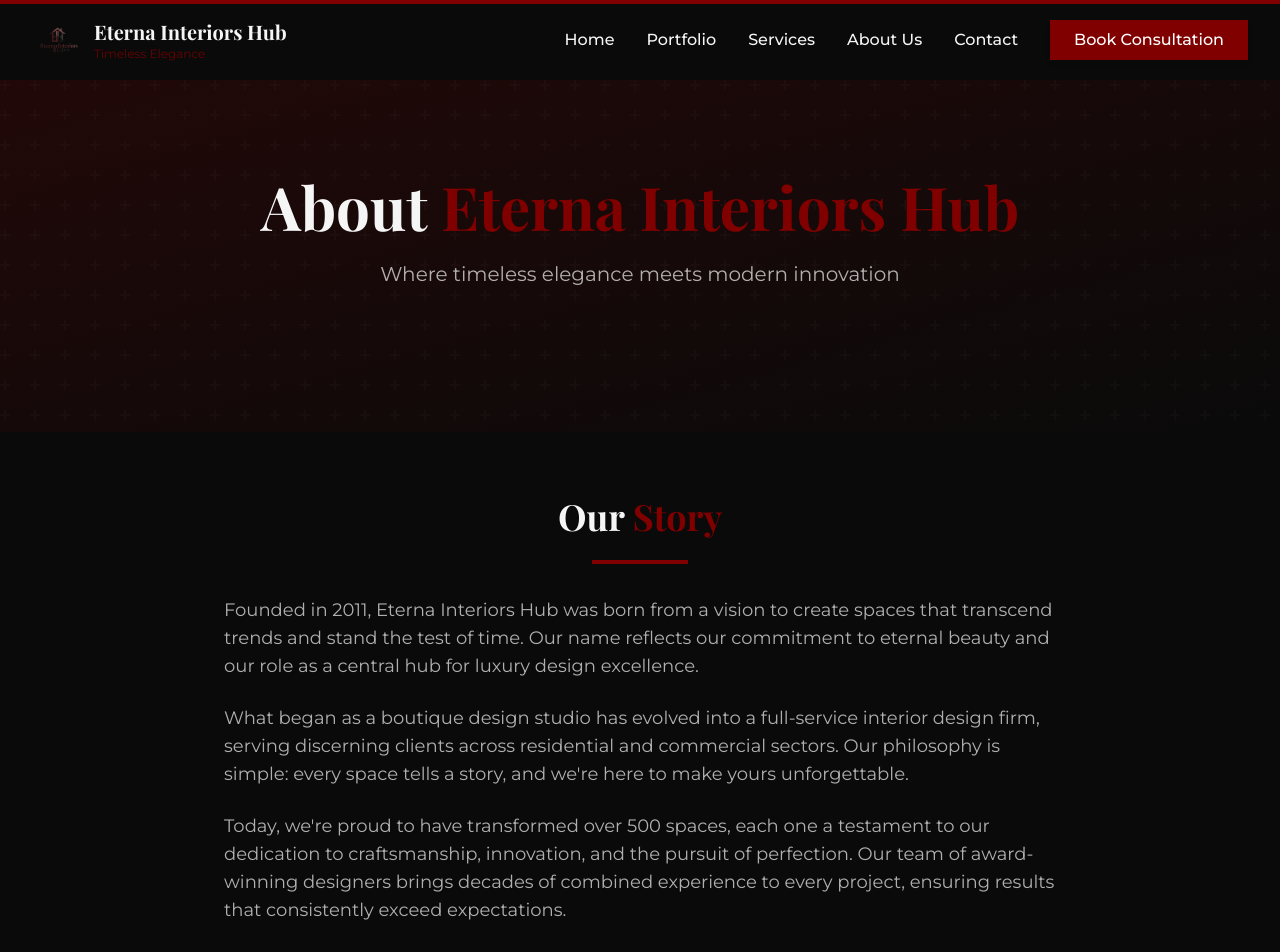
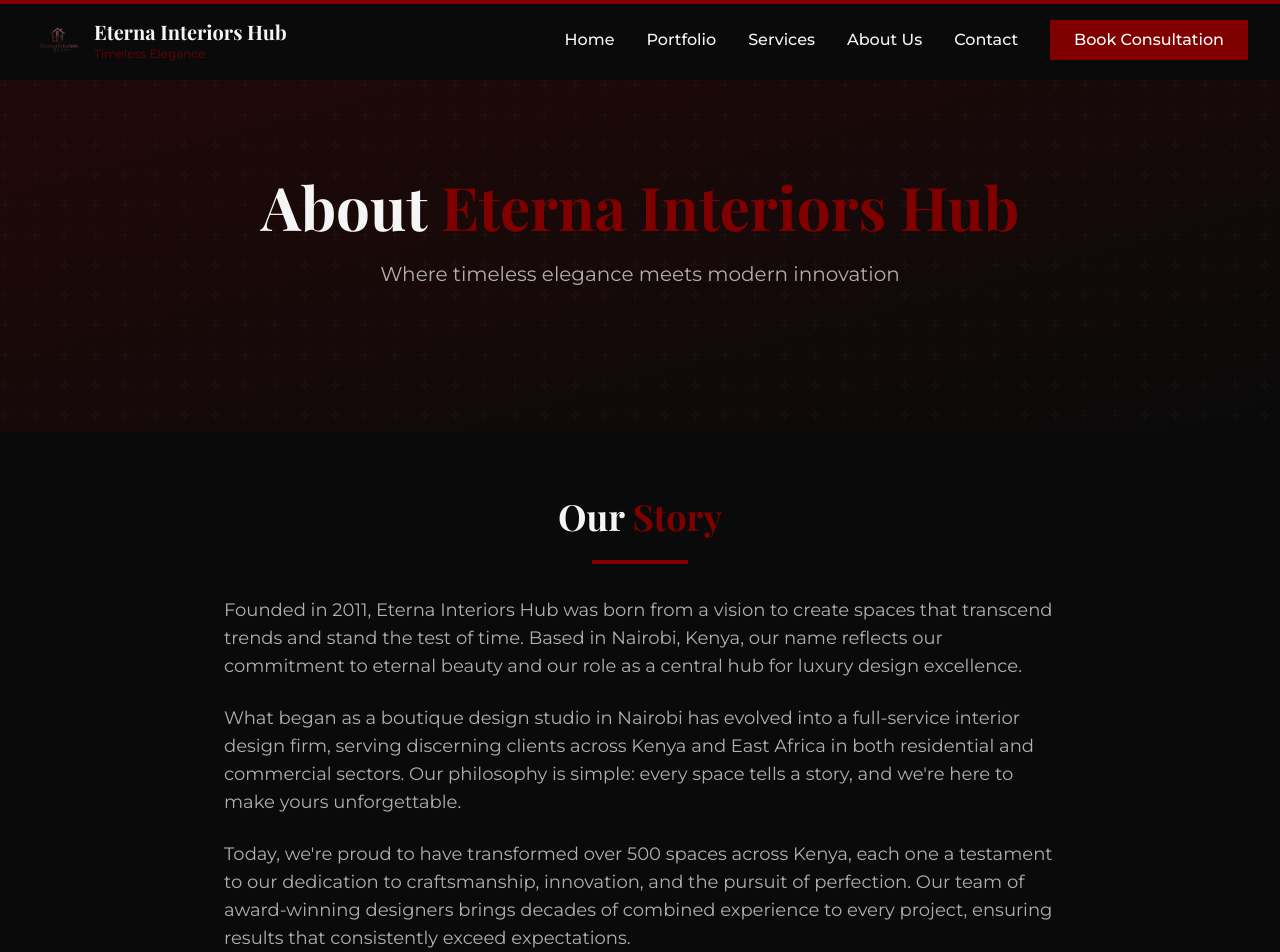
Before and after one commit to kellyworkos00-droid/eterna, a Next.js app: page /about in a window 1280 px wide. Shown: the top 952 px of the page. Built offline with nearby package versions, Linux system fonts and the light colour scheme.

Commit message:
Update company location to Nairobi, Kenya

```diff
--- a/app/about/page.tsx
+++ b/app/about/page.tsx
@@ -94,18 +94,18 @@
             <div className="space-y-6 text-eterna-accent/70 text-lg">
               <p>
                 Founded in 2011, Eterna Interiors Hub was born from a vision to create spaces
-                that transcend trends and stand the test of time. Our name reflects our
+                that transcend trends and stand the test of time. Based in Nairobi, Kenya, our name reflects our
                 commitment to eternal beauty and our role as a central hub for luxury design
                 excellence.
               </p>
               <p>
-                What began as a boutique design studio has evolved into a full-service interior
-                design firm, serving discerning clients across residential and commercial
+                What began as a boutique design studio in Nairobi has evolved into a full-service interior
+                design firm, serving discerning clients across Kenya and East Africa in both residential and commercial
                 sectors. Our philosophy is simple: every space tells a story, and we&apos;re here to
                 make yours unforgettable.
               </p>
               <p>
-                Today, we&apos;re proud to have transformed over 500 spaces, each one a testament to
+                Today, we&apos;re proud to have transformed over 500 spaces across Kenya, each one a testament to
                 our dedication to craftsmanship, innovation, and the pursuit of perfection. Our
                 team of award-winning designers brings decades of combined experience to every
                 project, ensuring results that consistently exceed expectations.
--- a/app/contact/page.tsx
+++ b/app/contact/page.tsx
@@ -97,11 +97,11 @@
                   <div>
                     <h3 className="text-eterna-accent font-medium mb-1">Office Location</h3>
                     <p className="text-eterna-accent/70">
-                      123 Design Avenue
+                      Nairobi, Kenya
                       <br />
-                      Suite 400
+                      Westlands Business District
                       <br />
-                      New York, NY 10001
+                      Nairobi, Kenya
                     </p>
                   </div>
                 </div>
```
